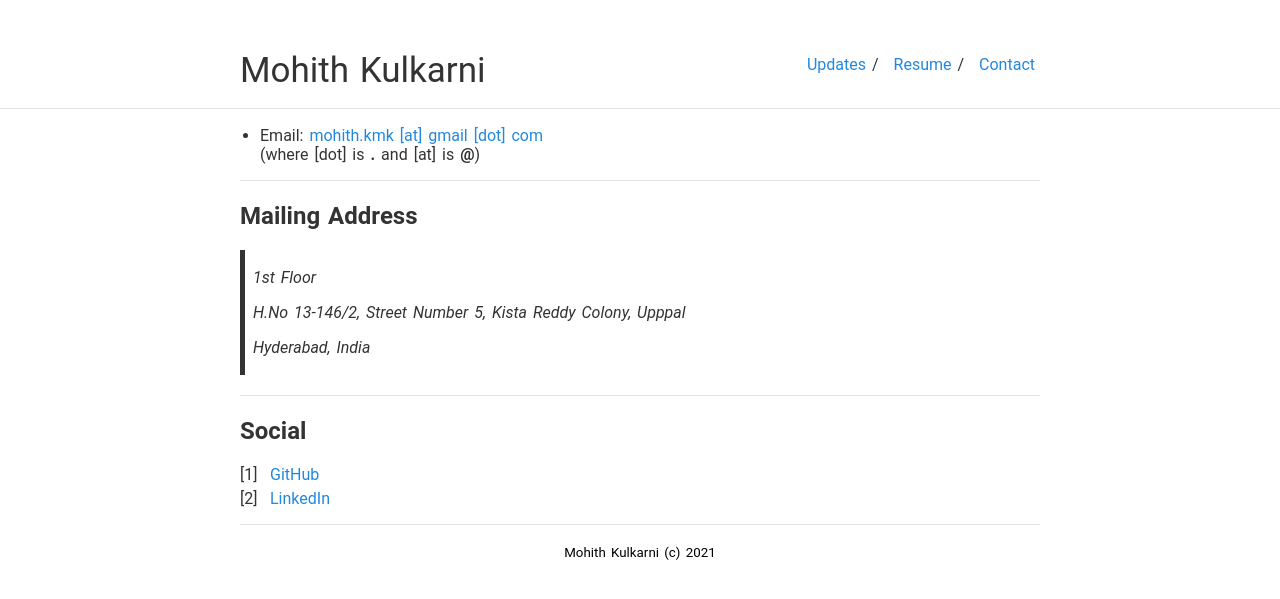
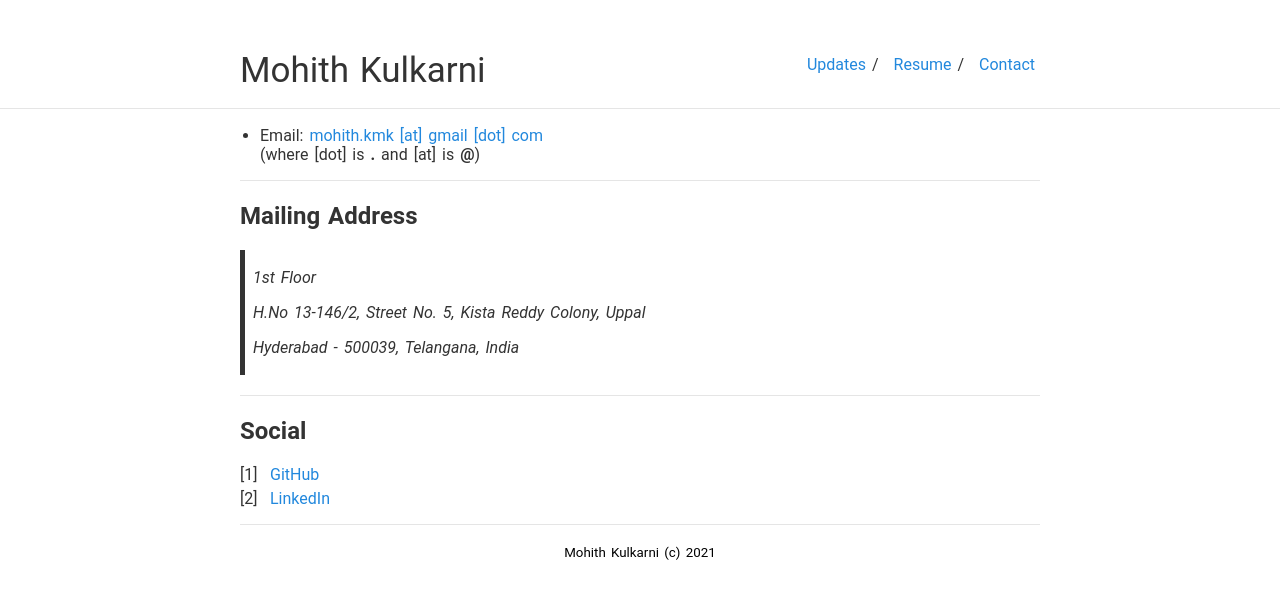
Before and after one commit to Mkxyz24/mohithkulkarni.github.io, a Jekyll site: the page built from contact.md, in a window 1280 px wide. Shown: the top 599 px of the page. Built offline with Jekyll 4.4.1, drawn with Linux system fonts in a browser that asks for light colours.

Commit message:
contact.md,top-content.md file name

```diff
--- a/contact.md
+++ b/contact.md
@@ -12,10 +12,10 @@ is_contact: true
 
 > 1st Floor
 >
-> H.No 13-146/2, Street Number 5,
-    Kista Reddy Colony, Upppal
+> H.No 13-146/2, Street No. 5,
+    Kista Reddy Colony, Uppal
 >
-> Hyderabad, India
+> Hyderabad - 500039, Telangana, India
 
 ---
 
```
Also changed, not shown: _includes/top-content.md (+1 -1 lines).
